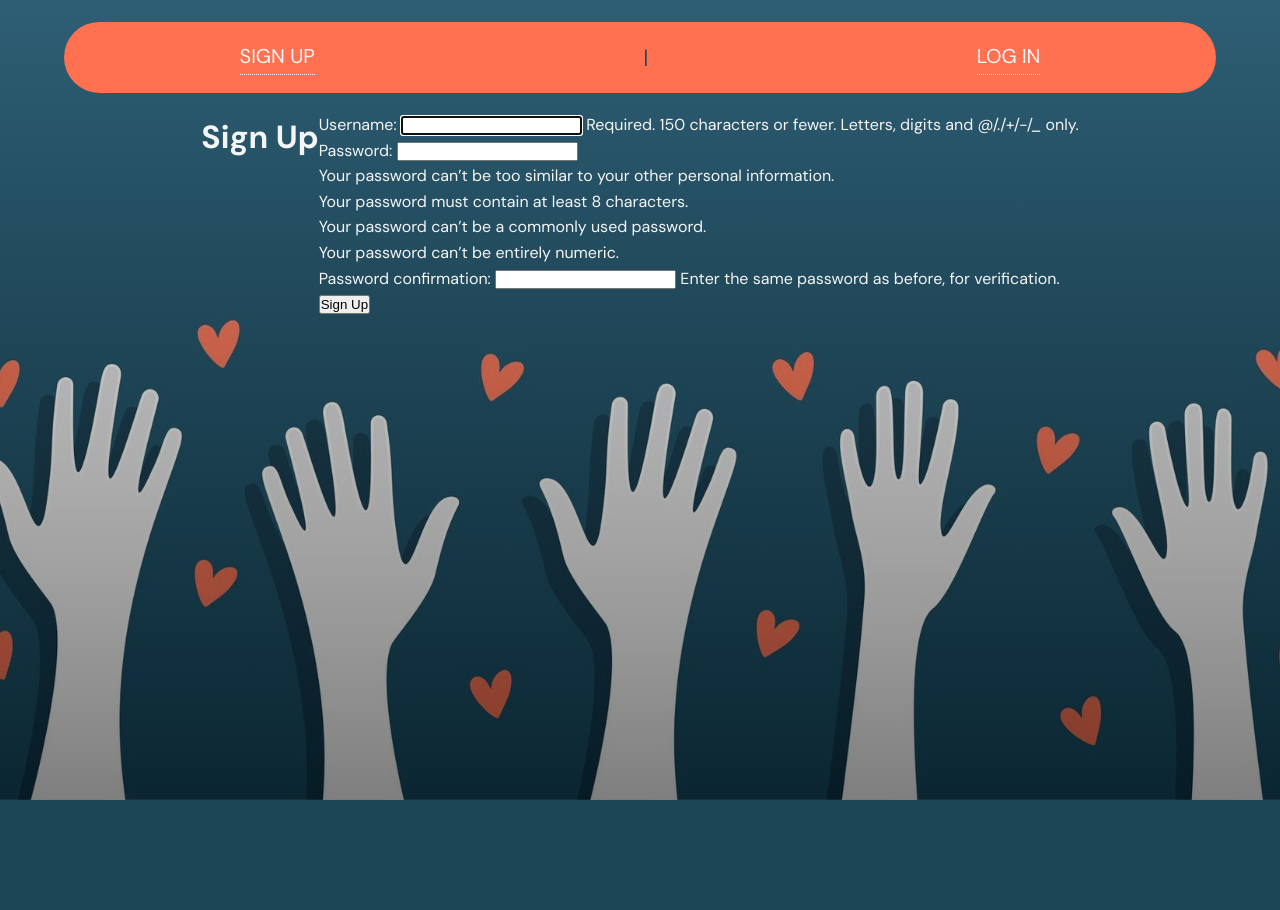
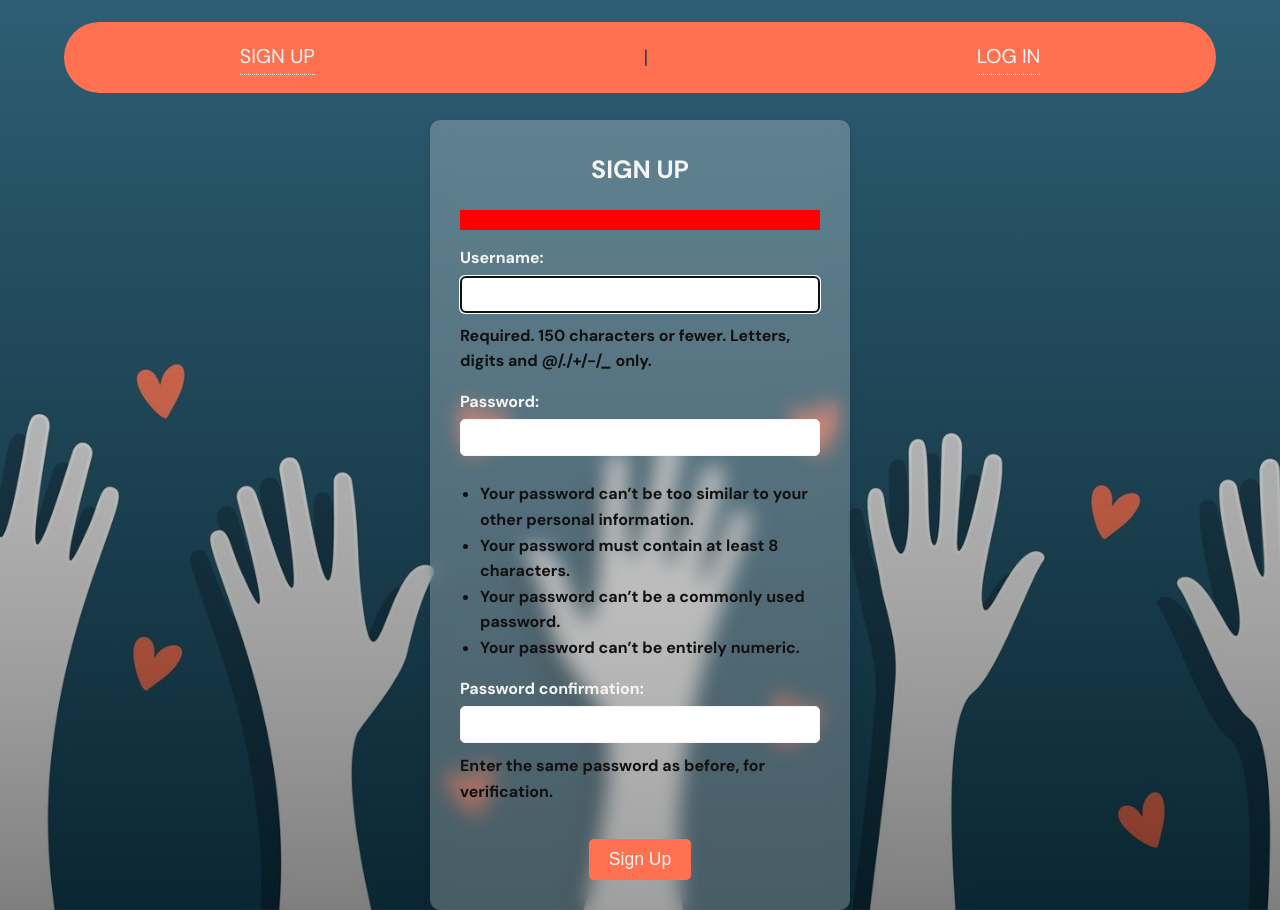
Before and after one commit to zala-dev/project, a Django app: page /accounts/signup/ in a window 1280 px wide. Before the commit the page ends 800 px from the top, so only its background shows below. Run offline with Django 5.2, Linux system fonts and the light colour scheme.

Commit message:
complete style for sign up page

```diff
--- a/main_app/static/css/style.css
+++ b/main_app/static/css/style.css
@@ -8,6 +8,7 @@
   --color-primary-dark: #dc5a3d;
   --color-secondary: #164c64;
   --color-white: #f5f5f5;
+  --color-dark: #111;
   --hero-heading-size: 4.8rem;
   --hero-subheading-size: 2.4rem;
   --font-primary: "Changa One", sans-serif;
@@ -134,7 +135,7 @@ ul {
   border-bottom: none;
 }
 
-/* Log In Page */
+/* main container */
 
 .container {
   margin-top: 14vh;
@@ -146,7 +147,10 @@ ul {
   align-items: flex-start;
 }
 
-.login {
+/* user registration: log in & sign up page */
+
+.login,
+.sign-up {
   margin-top: 1vh;
   display: flex;
   flex-direction: column;
@@ -155,7 +159,7 @@ ul {
   min-width: 40rem;
   max-width: 45rem;
   padding: 3rem 3rem 1rem 3rem;
-  background: rgba(255, 255, 255, 0.1);
+  background: rgba(255, 255, 255, 0.25);
   border-radius: 1rem;
   box-shadow: 0 0.4rem 0.8rem rgba(0, 0, 0, 0.1);
   backdrop-filter: blur(10px);
@@ -163,13 +167,15 @@ ul {
   color: var(--color-white);
 }
 
-.login h1 {
+.login h1,
+.sign-up h1 {
   font-size: 2.5rem;
   margin-bottom: 2rem;
   text-transform: uppercase;
 }
 
-.login form {
+.login form,
+.sign-up form {
   display: flex;
   flex-direction: column;
   align-items: center;
@@ -177,31 +183,38 @@ ul {
   max-width: 36rem;
 }
 
-.login form p {
+.login form p,
+.sign-up form p {
   width: 100%;
   margin-bottom: 1.5rem;
 }
 
-.login form label {
+.login form label,
+.sign-up form label {
   display: block;
   margin-bottom: 0.5rem;
   font-weight: bold;
 }
 
 .login form input[type="text"],
-.login form input[type="password"] {
+.login form input[type="password"],
+.sign-up form input[type="text"],
+.sign-up form input[type="password"] {
   width: 100%;
   padding: 1rem;
   border: 0.1rem solid var(--color-white);
   border-radius: 0.5rem;
   box-sizing: border-box;
+  margin-bottom: 1rem;
 }
 
-.login form input[type="hidden"] {
+.login form input[type="hidden"],
+.sign-up form input[type="hidden"] {
   display: none;
 }
 
-.login form .btn {
+.login form .btn,
+.sign-up form .btn {
   margin: 2rem 0;
   padding: 1rem 2rem;
   font-size: 1.75rem;
@@ -213,11 +226,33 @@ ul {
   transition: 0.3s ease;
 }
 
-.login form .btn:hover {
+.login form .btn:hover,
+.sign-up form .btn:hover {
   background-color: var(--color-primary-dark);
 }
 
-/* Event List  */
+.sign-up form p span,
+.sign-up form li {
+  color: var(--color-dark);
+  font-weight: bold;
+}
+
+.sign-up form ul {
+  list-style: disc;
+  margin-left: 2rem;
+}
+
+.sign-up .red-text {
+  background: red;
+  display: block;
+  padding: 1rem 2rem;
+  width: 100%;
+  text-align: center;
+  text-transform: uppercase;
+  margin-bottom: 1.5rem;
+}
+
+/* all events page  */
 
 .events-container {
   display: flex;
--- a/main_app/templates/registration/signup.html
+++ b/main_app/templates/registration/signup.html
@@ -1,12 +1,17 @@
 {% extends 'base.html' %} {% block content %}
+<div class="sign-up">
 
-<h1>Sign Up</h1>
+  <h1>Sign Up</h1>
 
-<p class="red-text">{{ error_message }}</p>
+  <p class="red-text">
+    {{ error_message }}
+  </p>
 
-<form method="POST" action="{% url 'signup' %}">
-  {% csrf_token %} {{ form.as_p }}
-  <button type="submit" class="btn">Sign Up</button>
-</form>
+  <form method="POST" action="{% url 'signup' %}">
+    {% csrf_token %}
+    {{ form.as_p }}
+    <button type="submit" class="btn">Sign Up</button>
+  </form>
+</div>
 
 {% endblock %}
```
